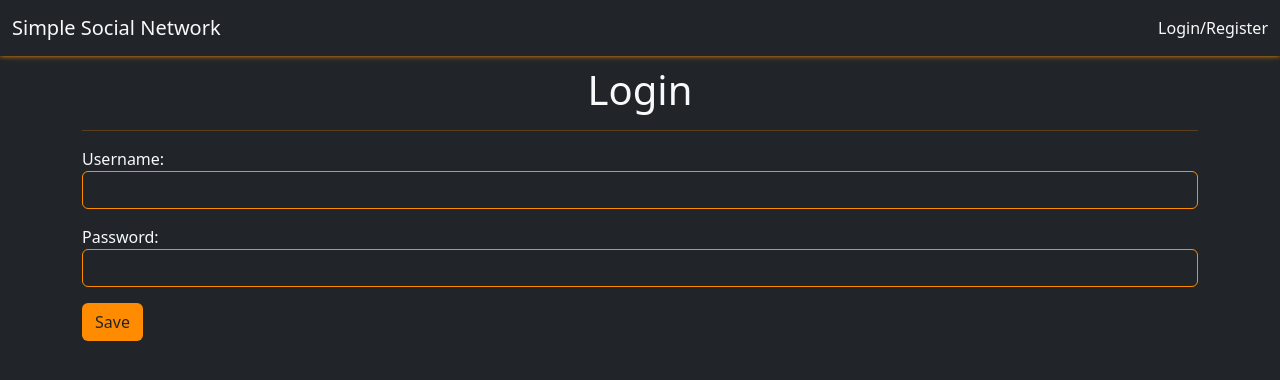
After one commit to aixandrolab/simple-social-network, a Django app: page /login/ in a window 1280 px wide. The commit adds this page. Shown: the top 380 px of the page. Run offline with Django 5.2, Linux system fonts and the light colour scheme; data comes from the database, SQL or seed files in the repository; some libraries are stand-ins or nearby versions.

Commit message:
feat: implement new features
add login feature;
add Profile Detail page;
add logout feature;
update navbar styles.

```diff
--- /dev/null
+++ b/core/forms.py
@@ -0,0 +1,19 @@
+from django import forms
+
+
+class LoginForm(forms.Form):
+    username = forms.CharField(
+        max_length=100,
+        widget=forms.TextInput(attrs={
+            'class': 'form-control text-light bg-dark',
+            'style': 'border-color: darkorange'
+        }),
+        error_messages={'required': 'Username is required!'}
+    )
+    password = forms.CharField(
+        widget=forms.PasswordInput(attrs={
+            'class': 'form-control text-light bg-dark',
+            'style': 'border-color: darkorange'
+        }),
+        error_messages={'required': 'Password is required!'}
+    )
--- /dev/null
+++ b/core/templates/core/auth/login.html
@@ -0,0 +1,15 @@
+{% extends 'base.html' %}
+
+{% block title %}Login{% endblock %}
+
+{% block content %}
+    <div class="container text-light">
+        <h1 class="text-center">Login</h1>
+        <hr class="text-orange">
+        <form method="post" action="">
+            {% csrf_token %}
+            {{ form.as_p }}
+            <button class="btn btn-outline-sm bg-orange" type="submit">Save</button>
+        </form>
+    </div>
+{% endblock %}
--- a/core/urls.py
+++ b/core/urls.py
@@ -5,5 +5,6 @@ from core import views
 app_name = 'core'
 
 urlpatterns = [
-    path('', views.home_view, name='home')
+    path('', views.home_view, name='home'),
+    path('login/', views.login_view, name='login'),
 ]
--- a/core/views.py
+++ b/core/views.py
@@ -1,7 +1,43 @@
-from django.shortcuts import render
+from django.contrib import messages
+from django.contrib.auth import authenticate, login
+from django.shortcuts import render, redirect
+
+from core.forms import LoginForm
+
 
 def home_view(request):
     context = {
 
     }
     return render(request, 'core/index.html', context)
+
+
+def login_view(request):
+    if request.user.is_authenticated:
+        return redirect('profiles:profile_detail')
+
+    if request.method == 'POST':
+        form = LoginForm(request.POST)
+
+        if form.is_valid():
+            username = form.cleaned_data['username']
+            password = form.cleaned_data['password']
+
+            user = authenticate(request, username=username, password=password)
+            print(user)
+
+            if user is None:
+                messages.error(request, "Incorrect username or password fields!")
+                return render(request, 'core/auth/login.html', {'form': form})
+
+            login(request, user)
+            return redirect('profiles:profile_detail')
+        else:
+            messages.error(request, 'Please correct the errors below.')
+    else:
+        form = LoginForm()
+
+    context = {
+        'form': form,
+    }
+    return render(request, 'core/auth/login.html', context)
--- a/profiles/urls.py
+++ b/profiles/urls.py
@@ -5,5 +5,6 @@ from profiles import views
 app_name = 'profiles'
 
 urlpatterns = [
-
+    path('', views.profile_detail_view, name='profile_detail'),
+    path('logout/', views.logout_view, name='logout')
 ]
--- a/templates/base.html
+++ b/templates/base.html
@@ -9,16 +9,45 @@
     <link href="{% static 'css/styles.css' %}" rel="stylesheet">
     {% block css %}{% endblock %}
 </head>
-<body class="bg-dark">
-    <nav class="navbar navbar-expand-lg bg-orange">
+<body class="bg-dark text-light">
+    <nav class="navbar navbar-expand-lg navbar-dark bg-dark" style="box-shadow: 0 0 5px 0 darkorange">
         <div class="container-fluid">
-            <a class="navbar-brand text-light" href="#">{{ site_config.name }}</a>
+            <a class="navbar-brand text-light" href="{% url 'core:home' %}">{{ site_config.name }}</a>
             <button class="navbar-toggler" type="button" data-bs-toggle="collapse" data-bs-target="#navbarText" aria-controls="navbarText" aria-expanded="false" aria-label="Toggle navigation">
                 <span class="navbar-toggler-icon"></span>
             </button>
+            {% if not request.user.is_authenticated %}
+                <a href="{% url 'core:login' %}" class="text-decoration-none text-light">Login/Register</a>
+            {% else %}
+                <ul class="navbar-nav">
+                    <li class="nav-item dropdown">
+                        <a class="nav-link dropdown-toggle" href="#" id="navbarDarkDropdownMenuLink" role="button" data-bs-toggle="dropdown" aria-expanded="false">
+                            {{ request.user.username }}
+                        </a>
+                        <ul class="dropdown-menu dropdown-menu-end dropdown-menu-dark" aria-labelledby="navbarDropdownMenuLink">
+                            <li>
+                                <a class="dropdown-item" href="{% url 'profiles:profile_detail' %}">
+                                    <i class="bi bi-house-door-fill"></i> Profile
+                                </a>
+                            </li>
+                            <li>
+                                <hr class="dropdown-divider">
+                            </li>
+                            <li>
+                                <a class="dropdown-item" href="{% url 'profiles:logout' %}">
+                                    <i class="bi bi-door-closed-fill"></i> Logout
+                                </a>
+                            </li>
+                        </ul>
+                    </li>
+                </ul>
+            {% endif %}
         </div>
     </nav>
-    {% block content %}
-    {% endblock %}
+    <div style="margin-top: 10px">
+        {% block content %}
+        {% endblock %}
+    </div>
+    <script src="{% static 'js/bootstrap/js/bootstrap.bundle.min.js' %}"></script>
 </body>
 </html>
```
Also changed, not shown: profiles/templates/profiles/profile_detail.html (added, +10 -0 lines), profiles/views.py (+20 -1 lines), simple_social_network/settings.py (+39 -0 lines), profiles/signals.py (line endings or trailing spaces), static/js/bootstrap/js/bootstrap.bundle.min.js (renamed from static/js/js/bootstrap.bundle.min.js), 2 other files.
